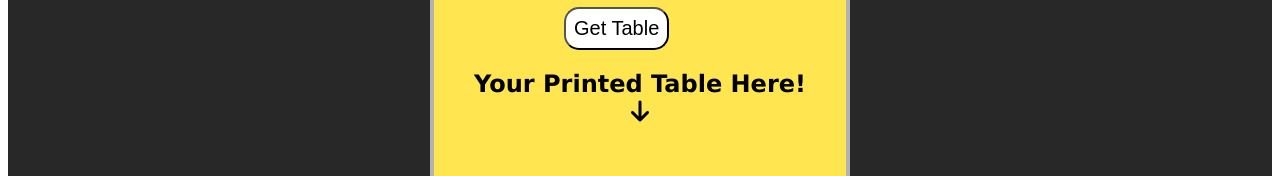
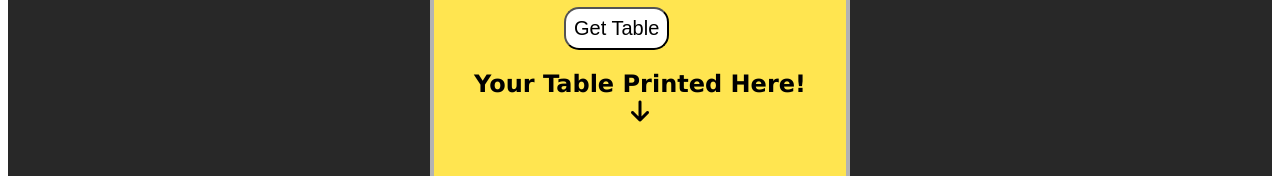
Before and after one commit to Umar-Atif/Table-Program, a plain HTML site: page index.html in a window 1280 px wide. Shown: the part 403-579 px from the top of the page. Drawn offline with Linux system fonts and the light colour scheme.

Commit message:
Assignment Done!

```diff
--- a/index.html
+++ b/index.html
@@ -16,7 +16,7 @@
     </div>
 
     <div id="outputTable">
-        <h2 class="table-h2">Your Printed Table Here! <br> <i class="fa-solid fa-arrow-down"></i></h2>
+        <h2 class="table-h2">Your Table Printed Here! <br> <i class="fa-solid fa-arrow-down"></i></h2>
         <p id="tablePrint"></p>
     </div>
     </div>
```
